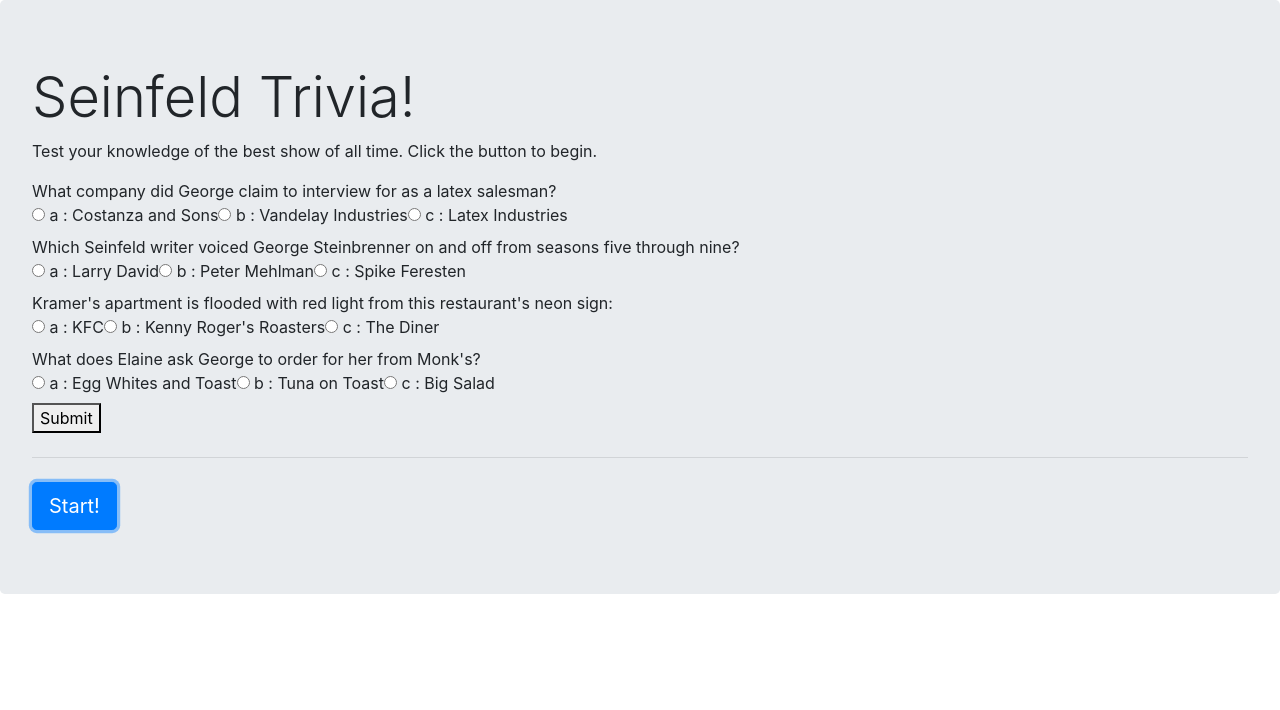
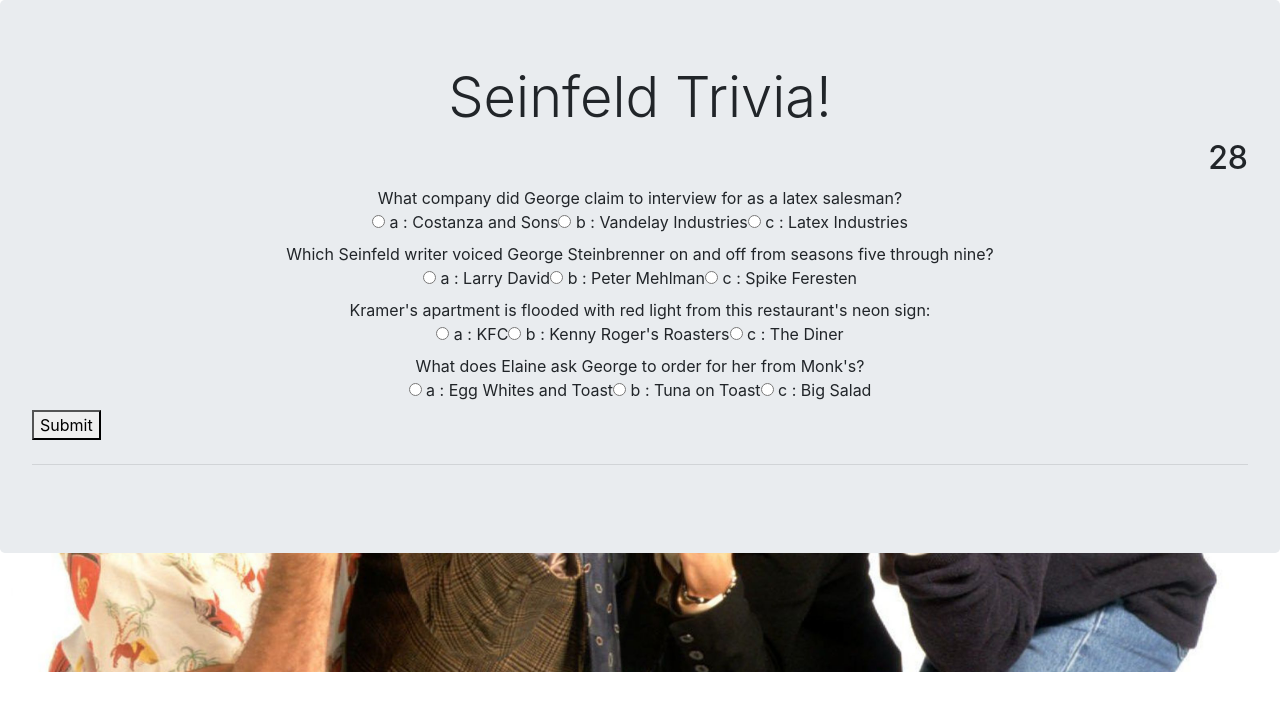
Before and after one commit to nolanglenn/TriviaGame, a plain HTML site: page index.html in a window 1280 px wide. Both pictures are taken after a click on the button "Start!". Drawn offline with nearby package versions, Linux system fonts and the light colour scheme.

Commit message:
Added timer and trivia submit function

```diff
--- a/assets/css/style.css
+++ b/assets/css/style.css
@@ -1,3 +1,15 @@
-#trivia {
+body {
+    margin: 0;
+    background: url('../images/636619090585467427-2SEINFELD.jpg');
+    background-size: 100%;
+    background-repeat:no-repeat;
+    display: compact;
+}
+
+#trivia, #submit {
     display: none;
 }
+
+#submit {
+    text-align: center;
+}
--- a/assets/javascript/app.js
+++ b/assets/javascript/app.js
@@ -1,7 +1,7 @@
 // Declare and store possible trivia questions and their respective answers
-const quizContainer = $("#trivia");
+const quizContainer = document.getElementById('trivia');
 const submitButton = $("#submit");
-const resultsContainer = $("#results");
+const resultsContainer = document.getElementById('results');
 
 const questions = [
   {
@@ -44,6 +44,9 @@ const questions = [
 function beginTrivia(){
 
     $("#trivia").css('display', 'block');
+    $("#submit").css('display', 'block');
+    $(".begin").css('display', 'none');
+    $(".description").css('display', 'none');
 
     const output = [];
 
@@ -71,8 +74,8 @@ function beginTrivia(){
         }
     );
 
-    // quizContainer.innerHTML = output.join('');
-    $("#trivia").append(output);
+
+    quizContainer.innerHTML = output.join('');
 };
 
 function showResults(){
@@ -98,8 +101,39 @@ function showResults(){
     });
 
     resultsContainer.innerHTML = numCorrect + ' out of ' + questions.length;
+    // Create a Rety button next to Submit
+    $('<button>', {
+        text: 'Retry',
+        id: 'retry',
+        click: beginTrivia })
 };
 
-$(".begin").on("click", beginTrivia());
+// Timer
+var number = 30;
+
+var intervalId;
+
+$("#submit").on("click", stop);
+$(".begin").on("click", run);
+
+function run() {
+    intervalId = setInterval(decrement, 1000);
+}
+
+function decrement() {
+    number--;
+    $("#show-number").html("<h2>" + number + "</h2>");
+    if (number === 0) {
+    stop();
+    if(!alert("Time Up! Click ok to try again.")){window.location.reload();}
+    }
+
+}
+
+function stop() {
+    clearInterval(intervalId);
+}
+
+$(".begin").on("click", beginTrivia);
 
 $("#submit").on("click", showResults);
--- a/index.html
+++ b/index.html
@@ -13,10 +13,10 @@
 </head>
 
 <body>
-    <div class="jumbotron">
-        <h1 class="display-4">Seinfeld Trivia!</h1>
-        <p>Test your knowledge of the best show of all time. Click the button to begin.</p>
-        <div class="row">
+    <div class="jumbotron text-center">
+        <h1 class="display-4 text-center">Seinfeld Trivia!</h1><div class="text-right" id="show-number"></div>
+        <p class="text-center description">Test your knowledge of the best show of all time. Click the button to begin.</p>
+        <div class="row text-center">
             <div class="col-sm-12">
                 <div id="trivia"></div>
                 <button id="submit">Submit</button>
@@ -24,7 +24,7 @@
                 <hr class="my-4">
             </div>
         </div>
-        <a class="btn btn-primary btn-lg begin" href="#" role="button">Start!</a>
+        <a class="btn btn-primary btn-lg begin center" href="#" role="button">Start!</a>
     </div>
 </body>
 
```
Also changed, not shown: assets/images/636619090585467427-2SEINFELD.jpg (added), 1 other file.
